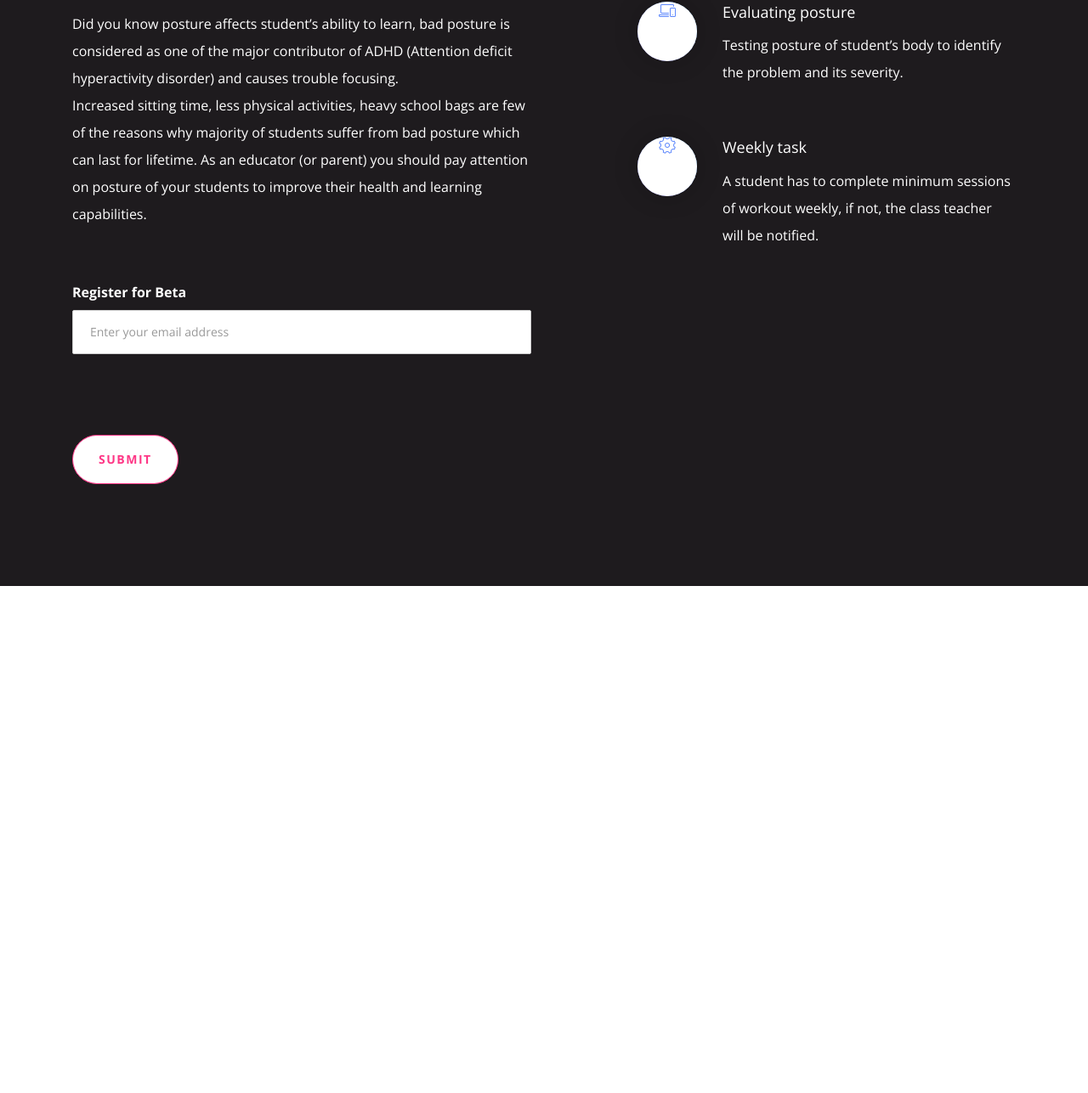
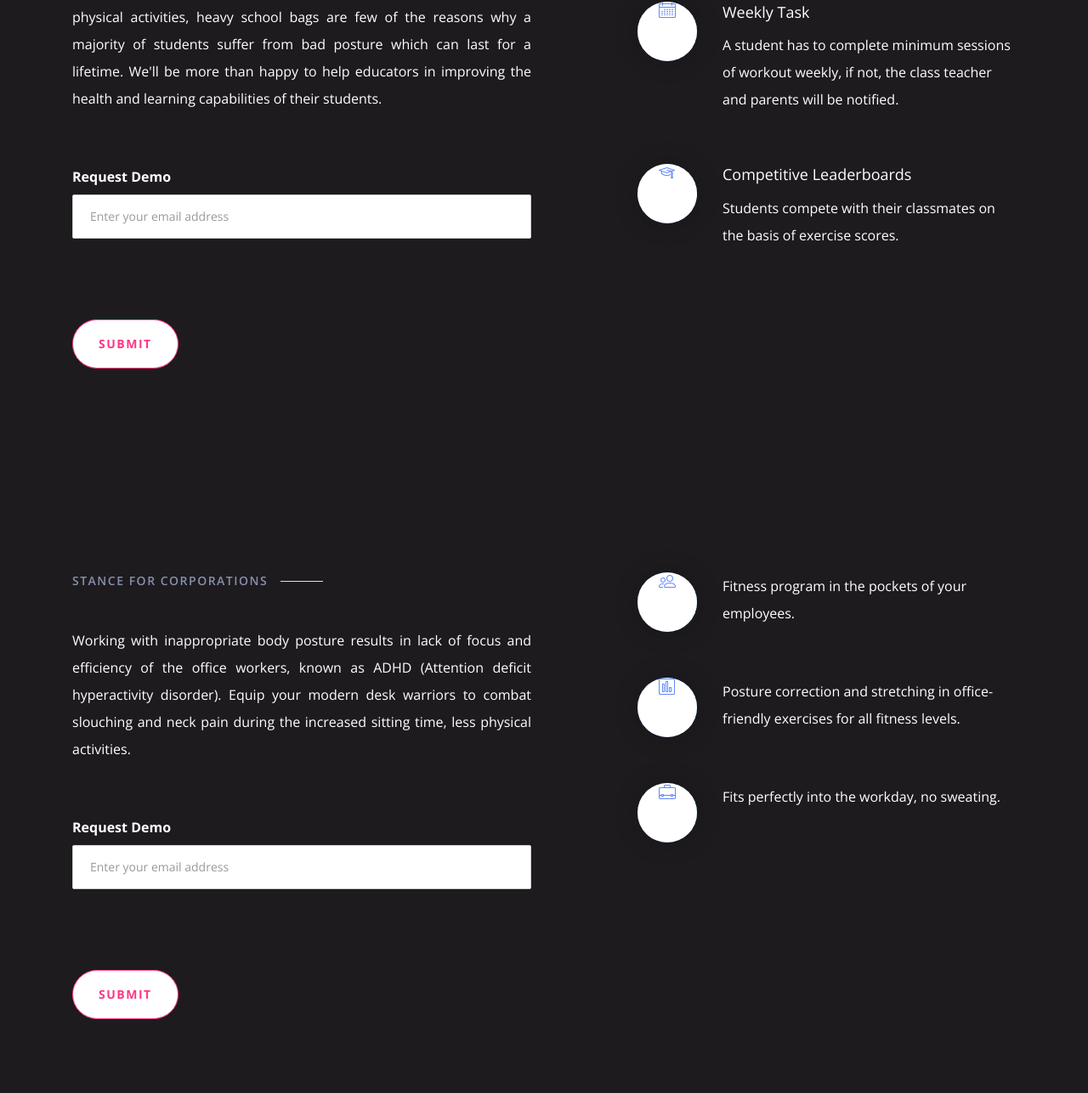
Before and after one commit to prasang-98/Stance, a plain HTML site: page for_organisation.html in a window 1280 px wide. Shown: the part 277-1564 px from the top of the page at 85% size. Before the commit the page ends 967 px from the top, so only its background shows below. Drawn offline with nearby package versions, Linux system fonts and the light colour scheme.

Commit message:
finalise

```diff
--- a/for_organisation.html
+++ b/for_organisation.html
@@ -43,7 +43,7 @@
         <div class="collapse navbar-collapse" id="primary_menu">
             <ul class="nav navbar-nav mainmenu">
               <li><a href="index.html">Home</a></li>
-              <li class="active"><a href="for_organisation.html">For organisations</a></li>
+              <li class="active"><a href="for_organisation.html">For enterprises</a></li>
             </ul>
         </div>
     </div>
@@ -53,25 +53,22 @@
       <div class="row">
         <div class="col-xs-12 col-sm-6">
           <div class="page-title">
-            <h5 class="title wow fadeInUp" data-wow-delay="0.2s">Stance for Schools</h5>
+            <h5 class="title wow fadeInUp" data-wow-delay="0.2s">Stance for Educational Institutes</h5>
             <div class="space-10"></div>
-            <h3 class="dark-color wow fadeInUp" data-wow-delay="0.4s">Pay attention on posture of your students</h3>
+            <!-- <h3 class="dark-color wow fadeInUp" data-wow-delay="0.4s">Pay attention on posture of your students</h3> -->
           </div>
           <div class="space-20"></div>
           <div class="desc wow fadeInUp" data-wow-delay="0.6s">
-            <p>Did you know posture affects student’s ability to learn, bad posture is considered as one of the major
-              contributor of ADHD
-              (Attention deficit hyperactivity disorder) and causes trouble focusing.</br>
-              Increased sitting time, less physical activities, heavy school bags are few of the reasons why majority of
-              students suffer from bad posture
-              which can last for lifetime. As an educator (or parent) you should pay attention on posture of your
-              students to improve their health and learning capabilities. </p>
+            <p style="text-align: justify;">Body posture affects students' ability to learn. Bad posture is considered as one of the major contributors to ADHD (Attention deficit hyperactivity disorder) and causes trouble focusing.
+              Increased sitting time, less physical activities, heavy school bags are few of the reasons why a majority of students suffer from bad posture which can last for a lifetime.
+              We'll be more than happy to help educators in improving the health and learning capabilities of their students.
+               </p>
           </div>
           <div class="space-50"></div>
           <div class="signUpForm">
             <form id="myForm3">
                 <div class="form-group">
-                <label>Register for Beta</label>
+                <label>Request Demo</label>
                 <input name="email_school" class="form-control" placeholder="Enter your email address" />
                 </div>
                 <br/>
@@ -85,33 +82,94 @@
           <div class="space-60 hidden visible-xs"></div>
           <div class="service-box wow fadeInUp" data-wow-delay="0.2s">
             <div class="box-icon">
-              <i class="lnr lnr-clock"></i>
+              <i class="lnr lnr-book"></i>
             </div>
             <h4>Educating students</h4>
-            <p>Educating students about importance of proper posture and ergonomics.</p>
+            <p>Spreading awareness about the importance of proper posture and ergonomics.</p>
           </div>
           <div class="space-50"></div>
           <div class="service-box wow fadeInUp" data-wow-delay="0.2s">
             <div class="box-icon">
-              <i class="lnr lnr-laptop-phone"></i>
+              <i class="lnr lnr-calendar-full"></i>
             </div>
-            <h4>Evaluating posture</h4>
-            <p>Testing posture of student’s body to identify the problem and its severity.</p>
+            <h4>Weekly Task</h4>
+            <p>A student has to complete minimum sessions of workout weekly, if not, the class teacher and parents will be notified.</p>
           </div>
           <div class="space-50"></div>
           <div class="service-box wow fadeInUp" data-wow-delay="0.2s">
             <div class="box-icon">
-              <i class="lnr lnr-cog"></i>
+              <i class="lnr lnr-graduation-hat"></i>
             </div>
-            <h4>Weekly task</h4>
-            <p>A student has to complete minimum sessions of workout weekly, if not, the class teacher will be notified.
+            <h4>Competitive Leaderboards</h4>
+            <p>Students compete with their classmates on the basis of exercise scores.
             </p>
           </div>
         </div>
       </div>
     </div>
-    <div id="snackbar"></div>
+  <div id="snackbar"></div>
   </section>
+  <section class=" gallery-area section-padding">
+    <div class="container">
+      <div class="row">
+        <div class="col-xs-12 col-sm-6">
+          <div class="page-title">
+            <h5 class="title wow fadeInUp" data-wow-delay="0.2s">Stance for Corporations</h5>
+            <div class="space-10"></div>
+            <!-- <h3 class="dark-color wow fadeInUp" data-wow-delay="0.4s">Pay attention on posture of your students</h3> -->
+          </div>
+          <div class="space-20"></div>
+          <div class="desc wow fadeInUp" data-wow-delay="0.6s">
+            <p style="text-align: justify;">Working with inappropriate body posture results in lack of focus and efficiency of the office workers, known as ADHD (Attention deficit hyperactivity disorder). Equip your modern desk warriors to combat
+              slouching and neck pain during the increased sitting time, less physical activities.
+               </p>
+          </div>
+          <div class="space-50"></div>
+          <div class="signUpForm">
+            <form id="myForm4">
+                <div class="form-group">
+                <label>Request Demo</label>
+                <input name="email_corporate" class="form-control" placeholder="Enter your email address" />
+                </div>
+                <br/>
+                <br/>
+            </form>
+            <!-- <button onclick="SubForm()">Submit</button> -->
+            <a href="#" onclick="SubForm4()" class="bttn-white wow fadeInUp" data-wow-delay="0.8s">Submit</a>
+        </div>
+        </div>
+        <div class="col-xs-12 col-sm-6 col-md-5 col-md-offset-1">
+          <div class="space-60 hidden visible-xs"></div>
+          <div class="service-box wow fadeInUp" data-wow-delay="0.2s">
+            <div class="box-icon">
+              <i class="lnr lnr-users"></i>
+            </div>
+            <!-- <h4>Educating students</h4> -->
+            <p>Fitness program in the pockets of your employees.</p>
+          </div>
+          <div class="space-50"></div>
+          <div class="service-box wow fadeInUp" data-wow-delay="0.2s">
+            <div class="box-icon">
+              <i class="lnr lnr-chart-bars"></i>
+            </div>
+            <!-- <h4>Weekly Task</h4> -->
+            <p>Posture correction and stretching in office-friendly exercises for all fitness levels.</p>
+          </div>
+          <div class="space-50"></div>
+          <div class="service-box wow fadeInUp" data-wow-delay="0.2s">
+            <div class="box-icon">
+              <i class="lnr lnr-briefcase"></i>
+            </div>
+            <!-- <h4>Competitive Leaderboards</h4> -->
+            <p>Fits perfectly into the workday, no sweating.
+            </p>
+          </div>
+        </div>
+      </div>
+    </div>
+  <div id="snackbar"></div>
+  </section>
+
   <script src="js/vendor/jquery-1.12.4.min.js"></script>
   <script src="js/vendor/jquery-ui.js"></script>
   <script>
@@ -136,6 +194,27 @@
             }
         });
     }
+    function SubForm4 (){
+        $.ajax({
+            url:'https://api.apispreadsheets.com/data/1473/',
+            type:'post',
+            data:$("#myForm4").serializeArray(),
+            success: function(){
+                var x = document.getElementById("snackbar");
+                x.className = "show";
+                x.innerHTML = "Submitted Successfully";
+                x.style.backgroundColor = "#90ee90";
+                setTimeout(function(){ x.className = x.className.replace("show", ""); }, 3000);
+            },
+            error: function(){
+                var x = document.getElementById("snackbar");
+                x.className = "show";
+                x.innerHTML = "There was an error. Please retry.";
+                x.style.backgroundColor = "#ff0033";
+                setTimeout(function(){ x.className = x.className.replace("show", ""); }, 3000);
+            }
+        });
+    }
 </script>
 </body>
 
```
